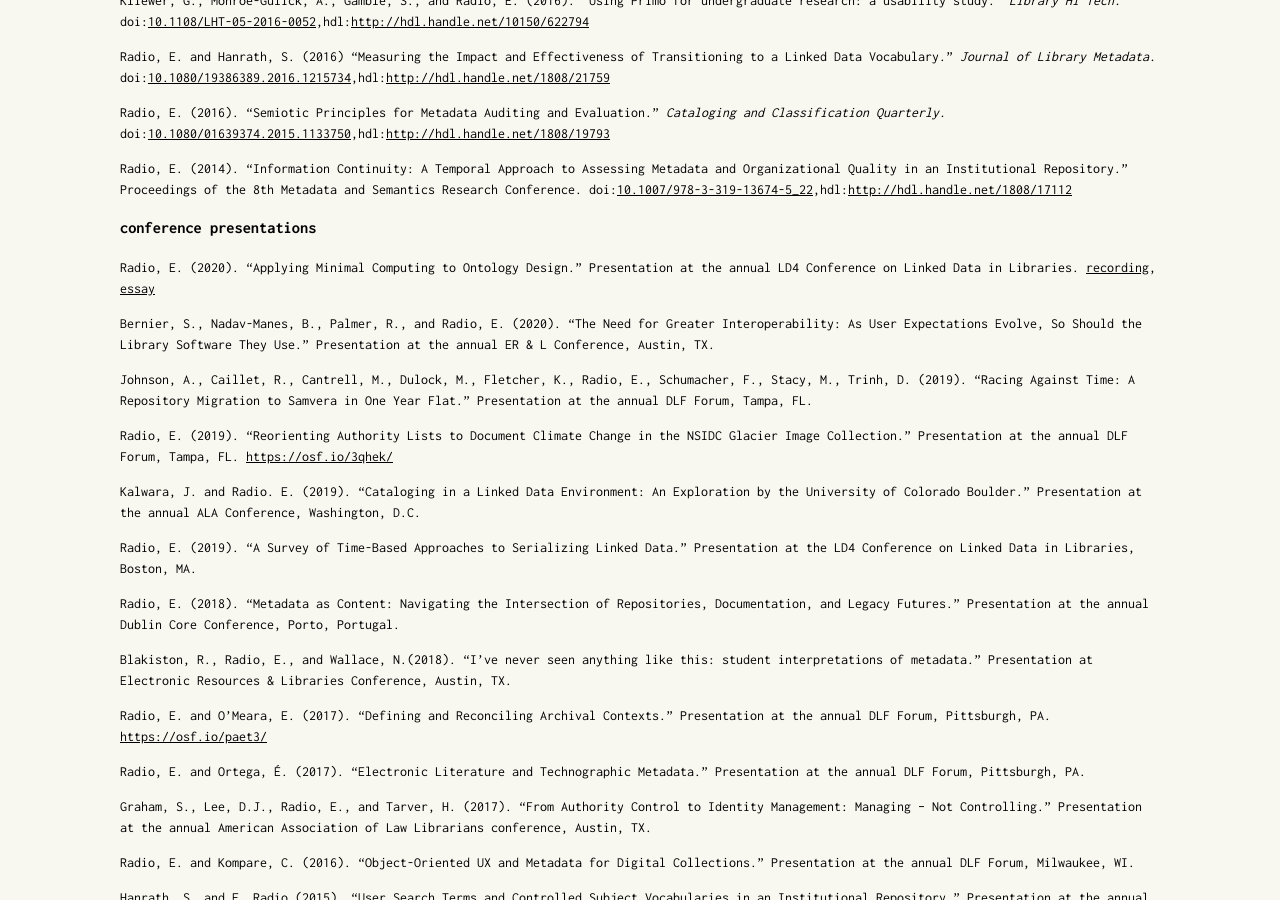
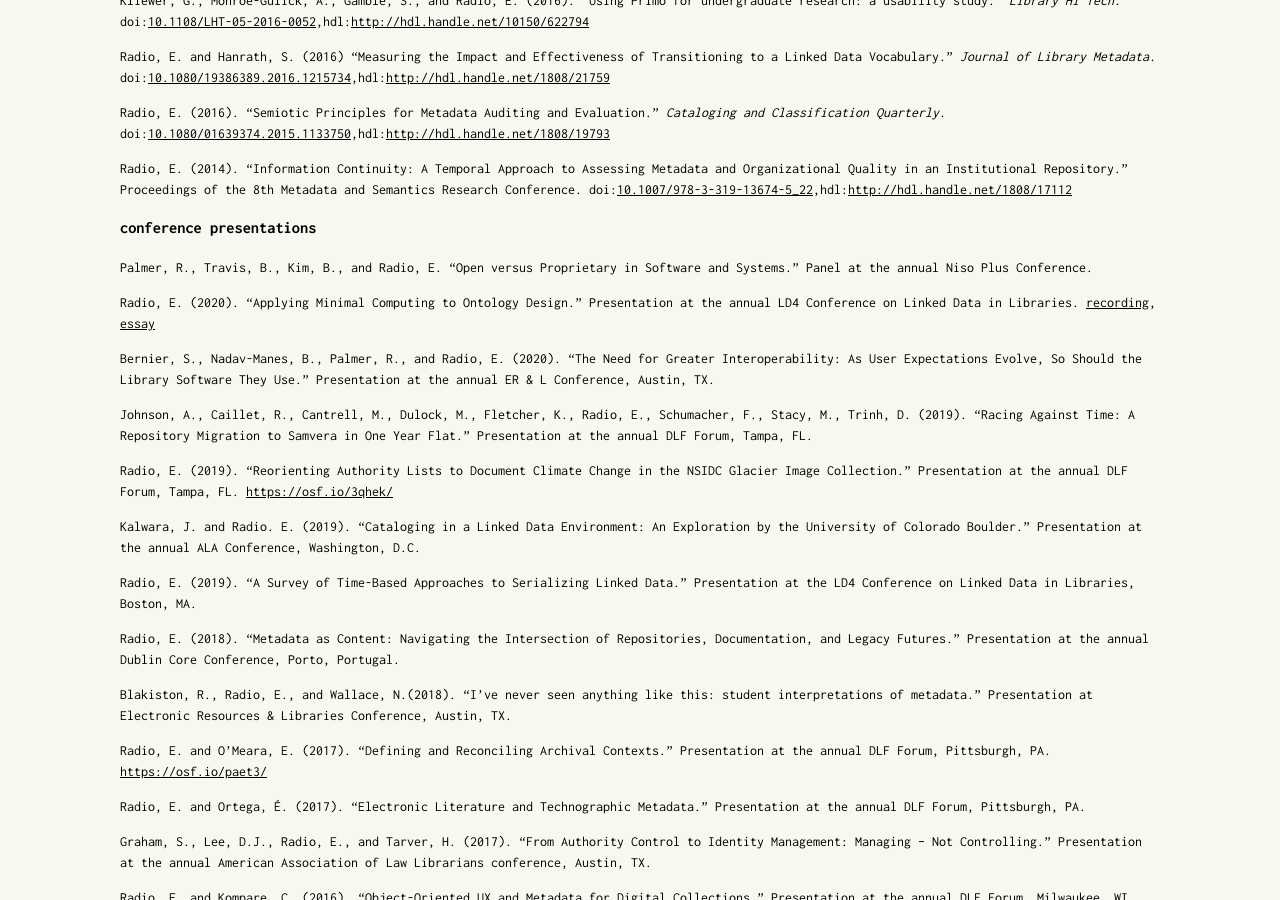
Before and after one commit to erikradio/erikradio.github.io, a Jekyll site: the page built from works.md, in a window 1280 px wide and 900 px high, scrolled down 715 px. Built offline with Jekyll 4.4.1, drawn with Linux system fonts in a browser that asks for light colours.

Commit message:
Update works.md

```diff
--- a/works.md
+++ b/works.md
@@ -31,6 +31,8 @@ Radio, E. (2014). “Information Continuity: A Temporal Approach to Assessing Me
 
 
 ### conference presentations
+
+Palmer, R., Travis, B., Kim, B., and Radio, E. "Open versus Proprietary in Software and Systems." Panel at the annual Niso Plus Conference.
 
 Radio, E. (2020). "Applying Minimal Computing to Ontology Design." Presentation at the annual LD4 Conference on Linked Data in Libraries. [recording](https://t.co/TrO8yRWDek?amp=1), [essay](https://go-dh.github.io/mincomp/thoughts/2020/07/21/minimal-ontology/)
 
```
